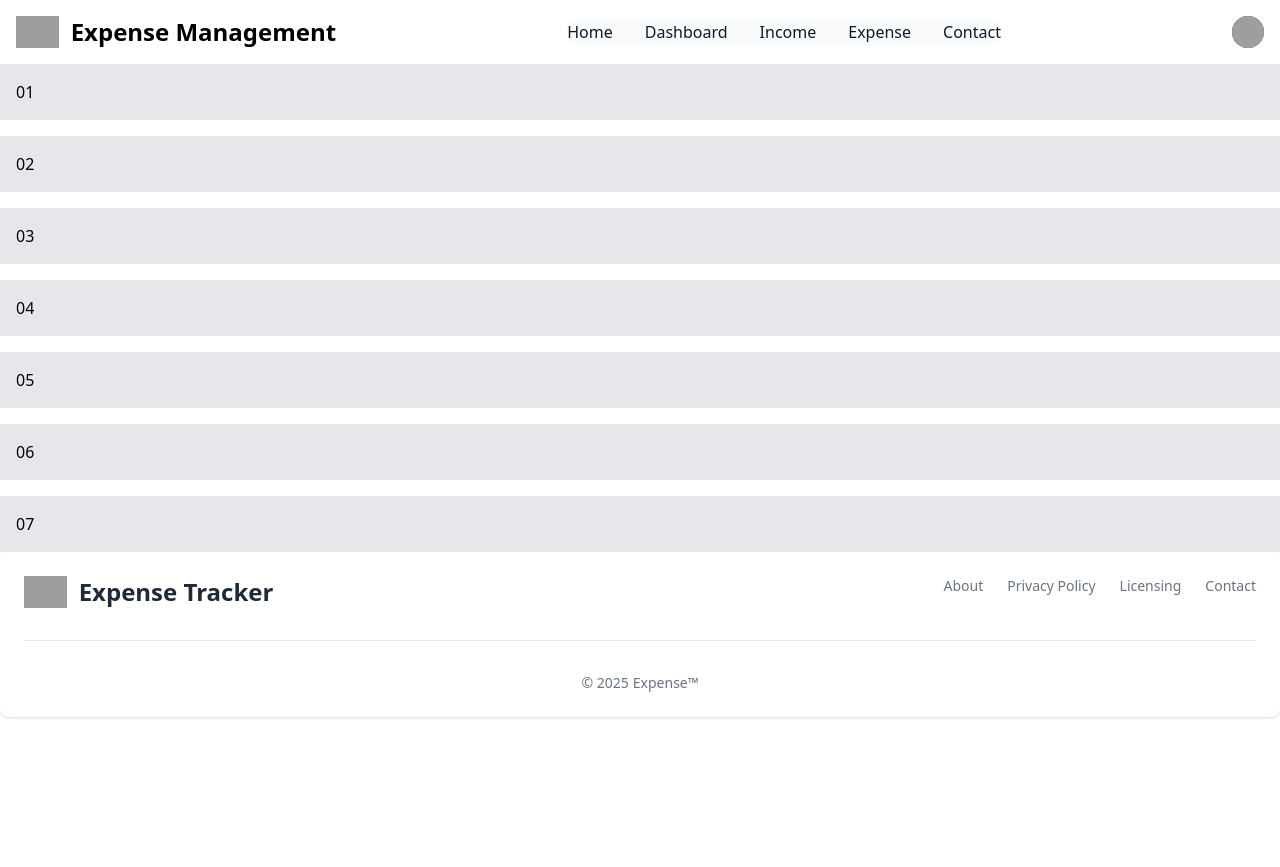
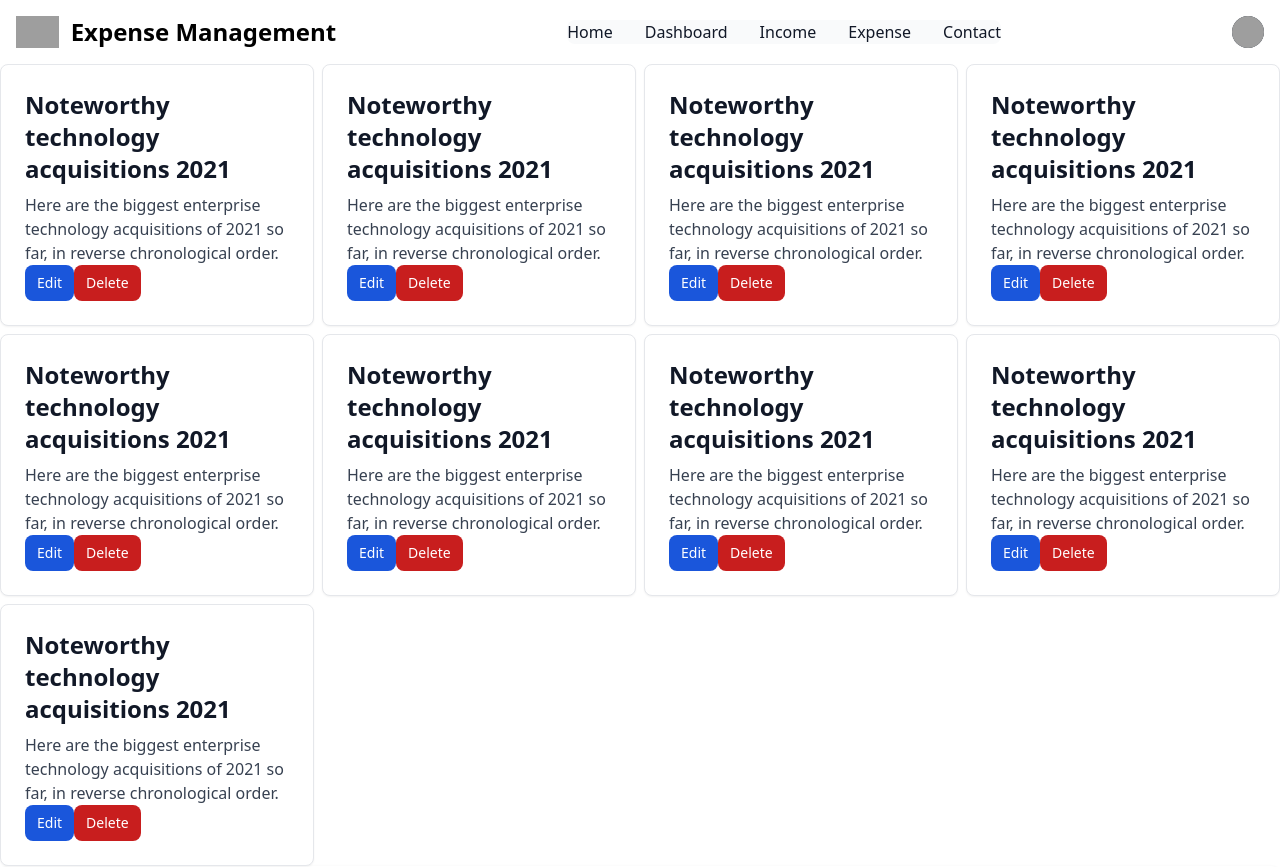
Before and after one commit to Pallabis52/Enterprise-Expense-Management-System, a React (Vite) app in the folder EXPENSE_FRONTENT/: page /expense in a window 1280 px wide. Shown: the top 867 px of the page. Before the commit the page ends 800 px from the top, so only its background shows below. Built offline with nearby package versions, Linux system fonts and the light colour scheme; grey boxes are pictures that could not be loaded.

Commit message:
modify somthing

```diff
--- a/EXPENSE_FRONTENT/src/components/Expense/Expense.jsx
+++ b/EXPENSE_FRONTENT/src/components/Expense/Expense.jsx
@@ -1,265 +1,247 @@
-// // "use client";
+// "use client";
 
-// // import FooterComponent from "../Footer/Footer";
-// // import Header from "../Header/Header";
+// import FooterComponent from "../Footer/Footer";
+// import Header from "../Header/Header";
 
 
 
 
-// // export default function Expense() {
-// //   return (
-// //     <>
-// //       <h1>Expense Page</h1>
-// //     </>
-// //   );
-// // }
-
-// const Expense = () => {
+// export default function Expense() {
 //   return (
-//     <div className="grid grid-cols-4 gap-2">
-//       <div className="bg-orange-500">
-//         <div className="max-w-sm p-6 bg-white border border-gray-200 rounded-lg shadow-sm dark:bg-gray-800 dark:border-gray-700">
-//           <a href="#">
-//             <h5 className="mb-2 text-2xl font-bold tracking-tight text-gray-900 dark:text-white">
-//               Noteworthy technology acquisitions 2021
-//             </h5>
-//           </a>
-//           <p className="mb-3 font-normal text-gray-700 dark:text-gray-400">
-//             Here are the biggest enterprise technology acquisitions of 2021 so
-//             far, in reverse chronological order.
-//           </p>
-//           <a
-//             href="#"
-//             className="inline-flex items-center px-3 py-2 text-sm font-medium text-center text-white bg-blue-700 rounded-lg hover:bg-blue-800 focus:ring-4 focus:outline-none focus:ring-blue-300 dark:bg-blue-600 dark:hover:bg-blue-700 dark:focus:ring-blue-800"
-//           >
-//             Edit
-//           </a>
-//           <a
-//             href="#"
-//             className="inline-flex items-center px-3 py-2 text-sm font-medium text-center text-white bg-red-700 rounded-lg hover:bg-red-800 focus:ring-4 focus:outline-none focus:ring-blue-300 dark:bg-red-600 dark:hover:bg-red-700 dark:focus:ring-red-800 gap-4"
-//           >
-//             Delete
-//           </a>
-//         </div>
-//       </div>
-//       <div className="bg-blue-500">
-//         <div className="max-w-sm p-6 bg-white border border-gray-200 rounded-lg shadow-sm dark:bg-gray-800 dark:border-gray-700">
-//           <a href="#">
-//             <h5 className="mb-2 text-2xl font-bold tracking-tight text-gray-900 dark:text-white">
-//               Noteworthy technology acquisitions 2021
-//             </h5>
-//           </a>
-//           <p className="mb-3 font-normal text-gray-700 dark:text-gray-400">
-//             Here are the biggest enterprise technology acquisitions of 2021 so
-//             far, in reverse chronological order.
-//           </p>
-//           <a
-//             href="#"
-//             className="inline-flex items-center px-3 py-2 text-sm font-medium text-center text-white bg-blue-700 rounded-lg hover:bg-blue-800 focus:ring-4 focus:outline-none focus:ring-blue-300 dark:bg-blue-600 dark:hover:bg-blue-700 dark:focus:ring-blue-800"
-//           >
-//             Edit
-//           </a>
-//           <a
-//             href="#"
-//             className="inline-flex items-center px-3 py-2 text-sm font-medium text-center text-white bg-red-700 rounded-lg hover:bg-red-800 focus:ring-4 focus:outline-none focus:ring-blue-300 dark:bg-red-600 dark:hover:bg-red-700 dark:focus:ring-red-800 gap-4"
-//           >
-//             Delete
-//           </a>
-//         </div>
-//       </div>
-//       <div className="bg-red-500">
-//         <div className="max-w-sm p-6 bg-white border border-gray-200 rounded-lg shadow-sm dark:bg-gray-800 dark:border-gray-700">
-//           <a href="#">
-//             <h5 className="mb-2 text-2xl font-bold tracking-tight text-gray-900 dark:text-white">
-//               Noteworthy technology acquisitions 2021
-//             </h5>
-//           </a>
-//           <p className="mb-3 font-normal text-gray-700 dark:text-gray-400">
-//             Here are the biggest enterprise technology acquisitions of 2021 so
-//             far, in reverse chronological order.
-//           </p>
-//           <a
-//             href="#"
-//             className="inline-flex items-center px-3 py-2 text-sm font-medium text-center text-white bg-blue-700 rounded-lg hover:bg-blue-800 focus:ring-4 focus:outline-none focus:ring-blue-300 dark:bg-blue-600 dark:hover:bg-blue-700 dark:focus:ring-blue-800"
-//           >
-//             Edit
-//           </a>
-//           <a
-//             href="#"
-//             className="inline-flex items-center px-3 py-2 text-sm font-medium text-center text-white bg-red-700 rounded-lg hover:bg-red-800 focus:ring-4 focus:outline-none focus:ring-blue-300 dark:bg-red-600 dark:hover:bg-red-700 dark:focus:ring-red-800 gap-4"
-//           >
-//             Delete
-//           </a>
-//         </div>
-//       </div>
-//       <div className="bg-red-500">
-//         <div className="max-w-sm p-6 bg-white border border-gray-200 rounded-lg shadow-sm dark:bg-gray-800 dark:border-gray-700">
-//           <a href="#">
-//             <h5 className="mb-2 text-2xl font-bold tracking-tight text-gray-900 dark:text-white">
-//               Noteworthy technology acquisitions 2021
-//             </h5>
-//           </a>
-//           <p className="mb-3 font-normal text-gray-700 dark:text-gray-400">
-//             Here are the biggest enterprise technology acquisitions of 2021 so
-//             far, in reverse chronological order.
-//           </p>
-//           <a
-//             href="#"
-//             className="inline-flex items-center px-3 py-2 text-sm font-medium text-center text-white bg-blue-700 rounded-lg hover:bg-blue-800 focus:ring-4 focus:outline-none focus:ring-blue-300 dark:bg-blue-600 dark:hover:bg-blue-700 dark:focus:ring-blue-800"
-//           >
-//             Edit
-//           </a>
-//           <a
-//             href="#"
-//             className="inline-flex items-center px-3 py-2 text-sm font-medium text-center text-white bg-red-700 rounded-lg hover:bg-red-800 focus:ring-4 focus:outline-none focus:ring-blue-300 dark:bg-red-600 dark:hover:bg-red-700 dark:focus:ring-red-800 gap-4"
-//           >
-//             Delete
-//           </a>
-//         </div>
-//       </div>
-//       <div className="bg-red-500">
-//         <div className="max-w-sm p-6 bg-white border border-gray-200 rounded-lg shadow-sm dark:bg-gray-800 dark:border-gray-700">
-//           <a href="#">
-//             <h5 className="mb-2 text-2xl font-bold tracking-tight text-gray-900 dark:text-white">
-//               Noteworthy technology acquisitions 2021
-//             </h5>
-//           </a>
-//           <p className="mb-3 font-normal text-gray-700 dark:text-gray-400">
-//             Here are the biggest enterprise technology acquisitions of 2021 so
-//             far, in reverse chronological order.
-//           </p>
-//           <a
-//             href="#"
-//             className="inline-flex items-center px-3 py-2 text-sm font-medium text-center text-white bg-blue-700 rounded-lg hover:bg-blue-800 focus:ring-4 focus:outline-none focus:ring-blue-300 dark:bg-blue-600 dark:hover:bg-blue-700 dark:focus:ring-blue-800"
-//           >
-//             Edit
-//           </a>
-//           <a
-//             href="#"
-//             className="inline-flex items-center px-3 py-2 text-sm font-medium text-center text-white bg-red-700 rounded-lg hover:bg-red-800 focus:ring-4 focus:outline-none focus:ring-blue-300 dark:bg-red-600 dark:hover:bg-red-700 dark:focus:ring-red-800 gap-4"
-//           >
-//             Delete
-//           </a>
-//         </div>
-//       </div>
-//       <div className="bg-red-500">
-//         <div className="max-w-sm p-6 bg-white border border-gray-200 rounded-lg shadow-sm dark:bg-gray-800 dark:border-gray-700">
-//           <a href="#">
-//             <h5 className="mb-2 text-2xl font-bold tracking-tight text-gray-900 dark:text-white">
-//               Noteworthy technology acquisitions 2021
-//             </h5>
-//           </a>
-//           <p className="mb-3 font-normal text-gray-700 dark:text-gray-400">
-//             Here are the biggest enterprise technology acquisitions of 2021 so
-//             far, in reverse chronological order.
-//           </p>
-//           <a
-//             href="#"
-//             className="inline-flex items-center px-3 py-2 text-sm font-medium text-center text-white bg-blue-700 rounded-lg hover:bg-blue-800 focus:ring-4 focus:outline-none focus:ring-blue-300 dark:bg-blue-600 dark:hover:bg-blue-700 dark:focus:ring-blue-800"
-//           >
-//             Edit
-//           </a>
-//           <a
-//             href="#"
-//             className="inline-flex items-center px-3 py-2 text-sm font-medium text-center text-white bg-red-700 rounded-lg hover:bg-red-800 focus:ring-4 focus:outline-none focus:ring-blue-300 dark:bg-red-600 dark:hover:bg-red-700 dark:focus:ring-red-800 gap-4"
-//           >
-//             Delete
-//           </a>
-//         </div>
-//       </div>
-//       <div className="bg-red-500">
-//         <div className="max-w-sm p-6 bg-white border border-gray-200 rounded-lg shadow-sm dark:bg-gray-800 dark:border-gray-700">
-//           <a href="#">
-//             <h5 className="mb-2 text-2xl font-bold tracking-tight text-gray-900 dark:text-white">
-//               Noteworthy technology acquisitions 2021
-//             </h5>
-//           </a>
-//           <p className="mb-3 font-normal text-gray-700 dark:text-gray-400">
-//             Here are the biggest enterprise technology acquisitions of 2021 so
-//             far, in reverse chronological order.
-//           </p>
-//           <a
-//             href="#"
-//             className="inline-flex items-center px-3 py-2 text-sm font-medium text-center text-white bg-blue-700 rounded-lg hover:bg-blue-800 focus:ring-4 focus:outline-none focus:ring-blue-300 dark:bg-blue-600 dark:hover:bg-blue-700 dark:focus:ring-blue-800"
-//           >
-//             Edit
-//           </a>
-//           <a
-//             href="#"
-//             className="inline-flex items-center px-3 py-2 text-sm font-medium text-center text-white bg-red-700 rounded-lg hover:bg-red-800 focus:ring-4 focus:outline-none focus:ring-blue-300 dark:bg-red-600 dark:hover:bg-red-700 dark:focus:ring-red-800 gap-4"
-//           >
-//             Delete
-//           </a>
-//         </div>
-//       </div>
-//       <div className="bg-red-500">
-//         <div className="max-w-sm p-6 bg-white border border-gray-200 rounded-lg shadow-sm dark:bg-gray-800 dark:border-gray-700">
-//           <a href="#">
-//             <h5 className="mb-2 text-2xl font-bold tracking-tight text-gray-900 dark:text-white">
-//               Noteworthy technology acquisitions 2021
-//             </h5>
-//           </a>
-//           <p className="mb-3 font-normal text-gray-700 dark:text-gray-400">
-//             Here are the biggest enterprise technology acquisitions of 2021 so
-//             far, in reverse chronological order.
-//           </p>
-//           <a
-//             href="#"
-//             className="inline-flex items-center px-3 py-2 text-sm font-medium text-center text-white bg-blue-700 rounded-lg hover:bg-blue-800 focus:ring-4 focus:outline-none focus:ring-blue-300 dark:bg-blue-600 dark:hover:bg-blue-700 dark:focus:ring-blue-800"
-//           >
-//             Edit
-//           </a>
-//           <a
-//             href="#"
-//             className="inline-flex items-center px-3 py-2 text-sm font-medium text-center text-white bg-red-700 rounded-lg hover:bg-red-800 focus:ring-4 focus:outline-none focus:ring-blue-300 dark:bg-red-600 dark:hover:bg-red-700 dark:focus:ring-red-800 gap-4"
-//           >
-//             Delete
-//           </a>
-//         </div>
-//       </div>
-//       <div className="bg-red-500">
-//         <div className="max-w-sm p-6 bg-white border border-gray-200 rounded-lg shadow-sm dark:bg-gray-800 dark:border-gray-700">
-//           <a href="#">
-//             <h5 className="mb-2 text-2xl font-bold tracking-tight text-gray-900 dark:text-white">
-//               Noteworthy technology acquisitions 2021
-//             </h5>
-//           </a>
-//           <p className="mb-3 font-normal text-gray-700 dark:text-gray-400">
-//             Here are the biggest enterprise technology acquisitions of 2021 so
-//             far, in reverse chronological order.
-//           </p>
-//           <a
-//             href="#"
-//             className="inline-flex items-center px-3 py-2 text-sm font-medium text-center text-white bg-blue-700 rounded-lg hover:bg-blue-800 focus:ring-4 focus:outline-none focus:ring-blue-300 dark:bg-blue-600 dark:hover:bg-blue-700 dark:focus:ring-blue-800"
-//           >
-//             Edit
-//           </a>
-//           <a
-//             href="#"
-//             className="inline-flex items-center px-3 py-2 text-sm font-medium text-center text-white bg-red-700 rounded-lg hover:bg-red-800 focus:ring-4 focus:outline-none focus:ring-blue-300 dark:bg-red-600 dark:hover:bg-red-700 dark:focus:ring-red-800 gap-4"
-//           >
-//             Delete
-//           </a>
-//         </div>
-//       </div>
-//     </div>
+//     <>
+//       <h1>Expense Page</h1>
+//     </>
 //   );
-// };
-
-// export default Expense;
-
-
+// }
 
 const Expense = () => {
   return (
-    <div className="grid grid-cols-3 gap-4">
-      <div className="bg-gray-200 p-4">01</div>
-      <div className="bg-gray-200 p-4">02</div>
-      <div className="bg-gray-200 p-4">03</div>
-      <div className="col-span-2 bg-gray-200 p-4">04</div>
-      <div className="bg-gray-200 p-4">05</div>
-      <div className="bg-gray-200 p-4">06</div>
-      <div className="col-span-2 bg-gray-200 p-4">07</div>
+    <div className="grid grid-cols-4 gap-2">
+      <div className="bg-orange-500">
+        <div className="max-w-sm p-6 bg-white border border-gray-200 rounded-lg shadow-sm dark:bg-gray-800 dark:border-gray-700">
+          <a href="#">
+            <h5 className="mb-2 text-2xl font-bold tracking-tight text-gray-900 dark:text-white">
+              Noteworthy technology acquisitions 2021
+            </h5>
+          </a>
+          <p className="mb-3 font-normal text-gray-700 dark:text-gray-400">
+            Here are the biggest enterprise technology acquisitions of 2021 so
+            far, in reverse chronological order.
+          </p>
+          <a
+            href="#"
+            className="inline-flex items-center px-3 py-2 text-sm font-medium text-center text-white bg-blue-700 rounded-lg hover:bg-blue-800 focus:ring-4 focus:outline-none focus:ring-blue-300 dark:bg-blue-600 dark:hover:bg-blue-700 dark:focus:ring-blue-800"
+          >
+            Edit
+          </a>
+          <a
+            href="#"
+            className="inline-flex items-center px-3 py-2 text-sm font-medium text-center text-white bg-red-700 rounded-lg hover:bg-red-800 focus:ring-4 focus:outline-none focus:ring-blue-300 dark:bg-red-600 dark:hover:bg-red-700 dark:focus:ring-red-800 gap-4"
+          >
+            Delete
+          </a>
+        </div>
+      </div>
+      <div className="bg-blue-500">
+        <div className="max-w-sm p-6 bg-white border border-gray-200 rounded-lg shadow-sm dark:bg-gray-800 dark:border-gray-700">
+          <a href="#">
+            <h5 className="mb-2 text-2xl font-bold tracking-tight text-gray-900 dark:text-white">
+              Noteworthy technology acquisitions 2021
+            </h5>
+          </a>
+          <p className="mb-3 font-normal text-gray-700 dark:text-gray-400">
+            Here are the biggest enterprise technology acquisitions of 2021 so
+            far, in reverse chronological order.
+          </p>
+          <a
+            href="#"
+            className="inline-flex items-center px-3 py-2 text-sm font-medium text-center text-white bg-blue-700 rounded-lg hover:bg-blue-800 focus:ring-4 focus:outline-none focus:ring-blue-300 dark:bg-blue-600 dark:hover:bg-blue-700 dark:focus:ring-blue-800"
+          >
+            Edit
+          </a>
+          <a
+            href="#"
+            className="inline-flex items-center px-3 py-2 text-sm font-medium text-center text-white bg-red-700 rounded-lg hover:bg-red-800 focus:ring-4 focus:outline-none focus:ring-blue-300 dark:bg-red-600 dark:hover:bg-red-700 dark:focus:ring-red-800 gap-4"
+          >
+            Delete
+          </a>
+        </div>
+      </div>
+      <div className="bg-red-500">
+        <div className="max-w-sm p-6 bg-white border border-gray-200 rounded-lg shadow-sm dark:bg-gray-800 dark:border-gray-700">
+          <a href="#">
+            <h5 className="mb-2 text-2xl font-bold tracking-tight text-gray-900 dark:text-white">
+              Noteworthy technology acquisitions 2021
+            </h5>
+          </a>
+          <p className="mb-3 font-normal text-gray-700 dark:text-gray-400">
+            Here are the biggest enterprise technology acquisitions of 2021 so
+            far, in reverse chronological order.
+          </p>
+          <a
+            href="#"
+            className="inline-flex items-center px-3 py-2 text-sm font-medium text-center text-white bg-blue-700 rounded-lg hover:bg-blue-800 focus:ring-4 focus:outline-none focus:ring-blue-300 dark:bg-blue-600 dark:hover:bg-blue-700 dark:focus:ring-blue-800"
+          >
+            Edit
+          </a>
+          <a
+            href="#"
+            className="inline-flex items-center px-3 py-2 text-sm font-medium text-center text-white bg-red-700 rounded-lg hover:bg-red-800 focus:ring-4 focus:outline-none focus:ring-blue-300 dark:bg-red-600 dark:hover:bg-red-700 dark:focus:ring-red-800 gap-4"
+          >
+            Delete
+          </a>
+        </div>
+      </div>
+      <div className="bg-red-500">
+        <div className="max-w-sm p-6 bg-white border border-gray-200 rounded-lg shadow-sm dark:bg-gray-800 dark:border-gray-700">
+          <a href="#">
+            <h5 className="mb-2 text-2xl font-bold tracking-tight text-gray-900 dark:text-white">
+              Noteworthy technology acquisitions 2021
+            </h5>
+          </a>
+          <p className="mb-3 font-normal text-gray-700 dark:text-gray-400">
+            Here are the biggest enterprise technology acquisitions of 2021 so
+            far, in reverse chronological order.
+          </p>
+          <a
+            href="#"
+            className="inline-flex items-center px-3 py-2 text-sm font-medium text-center text-white bg-blue-700 rounded-lg hover:bg-blue-800 focus:ring-4 focus:outline-none focus:ring-blue-300 dark:bg-blue-600 dark:hover:bg-blue-700 dark:focus:ring-blue-800"
+          >
+            Edit
+          </a>
+          <a
+            href="#"
+            className="inline-flex items-center px-3 py-2 text-sm font-medium text-center text-white bg-red-700 rounded-lg hover:bg-red-800 focus:ring-4 focus:outline-none focus:ring-blue-300 dark:bg-red-600 dark:hover:bg-red-700 dark:focus:ring-red-800 gap-4"
+          >
+            Delete
+          </a>
+        </div>
+      </div>
+      <div className="bg-red-500">
+        <div className="max-w-sm p-6 bg-white border border-gray-200 rounded-lg shadow-sm dark:bg-gray-800 dark:border-gray-700">
+          <a href="#">
+            <h5 className="mb-2 text-2xl font-bold tracking-tight text-gray-900 dark:text-white">
+              Noteworthy technology acquisitions 2021
+            </h5>
+          </a>
+          <p className="mb-3 font-normal text-gray-700 dark:text-gray-400">
+            Here are the biggest enterprise technology acquisitions of 2021 so
+            far, in reverse chronological order.
+          </p>
+          <a
+            href="#"
+            className="inline-flex items-center px-3 py-2 text-sm font-medium text-center text-white bg-blue-700 rounded-lg hover:bg-blue-800 focus:ring-4 focus:outline-none focus:ring-blue-300 dark:bg-blue-600 dark:hover:bg-blue-700 dark:focus:ring-blue-800"
+          >
+            Edit
+          </a>
+          <a
+            href="#"
+            className="inline-flex items-center px-3 py-2 text-sm font-medium text-center text-white bg-red-700 rounded-lg hover:bg-red-800 focus:ring-4 focus:outline-none focus:ring-blue-300 dark:bg-red-600 dark:hover:bg-red-700 dark:focus:ring-red-800 gap-4"
+          >
+            Delete
+          </a>
+        </div>
+      </div>
+      <div className="bg-red-500">
+        <div className="max-w-sm p-6 bg-white border border-gray-200 rounded-lg shadow-sm dark:bg-gray-800 dark:border-gray-700">
+          <a href="#">
+            <h5 className="mb-2 text-2xl font-bold tracking-tight text-gray-900 dark:text-white">
+              Noteworthy technology acquisitions 2021
+            </h5>
+          </a>
+          <p className="mb-3 font-normal text-gray-700 dark:text-gray-400">
+            Here are the biggest enterprise technology acquisitions of 2021 so
+            far, in reverse chronological order.
+          </p>
+          <a
+            href="#"
+            className="inline-flex items-center px-3 py-2 text-sm font-medium text-center text-white bg-blue-700 rounded-lg hover:bg-blue-800 focus:ring-4 focus:outline-none focus:ring-blue-300 dark:bg-blue-600 dark:hover:bg-blue-700 dark:focus:ring-blue-800"
+          >
+            Edit
+          </a>
+          <a
+            href="#"
+            className="inline-flex items-center px-3 py-2 text-sm font-medium text-center text-white bg-red-700 rounded-lg hover:bg-red-800 focus:ring-4 focus:outline-none focus:ring-blue-300 dark:bg-red-600 dark:hover:bg-red-700 dark:focus:ring-red-800 gap-4"
+          >
+            Delete
+          </a>
+        </div>
+      </div>
+      <div className="bg-red-500">
+        <div className="max-w-sm p-6 bg-white border border-gray-200 rounded-lg shadow-sm dark:bg-gray-800 dark:border-gray-700">
+          <a href="#">
+            <h5 className="mb-2 text-2xl font-bold tracking-tight text-gray-900 dark:text-white">
+              Noteworthy technology acquisitions 2021
+            </h5>
+          </a>
+          <p className="mb-3 font-normal text-gray-700 dark:text-gray-400">
+            Here are the biggest enterprise technology acquisitions of 2021 so
+            far, in reverse chronological order.
+          </p>
+          <a
+            href="#"
+            className="inline-flex items-center px-3 py-2 text-sm font-medium text-center text-white bg-blue-700 rounded-lg hover:bg-blue-800 focus:ring-4 focus:outline-none focus:ring-blue-300 dark:bg-blue-600 dark:hover:bg-blue-700 dark:focus:ring-blue-800"
+          >
+            Edit
+          </a>
+          <a
+            href="#"
+            className="inline-flex items-center px-3 py-2 text-sm font-medium text-center text-white bg-red-700 rounded-lg hover:bg-red-800 focus:ring-4 focus:outline-none focus:ring-blue-300 dark:bg-red-600 dark:hover:bg-red-700 dark:focus:ring-red-800 gap-4"
+          >
+            Delete
+          </a>
+        </div>
+      </div>
+      <div className="bg-red-500">
+        <div className="max-w-sm p-6 bg-white border border-gray-200 rounded-lg shadow-sm dark:bg-gray-800 dark:border-gray-700">
+          <a href="#">
+            <h5 className="mb-2 text-2xl font-bold tracking-tight text-gray-900 dark:text-white">
+              Noteworthy technology acquisitions 2021
+            </h5>
+          </a>
+          <p className="mb-3 font-normal text-gray-700 dark:text-gray-400">
+            Here are the biggest enterprise technology acquisitions of 2021 so
+            far, in reverse chronological order.
+          </p>
+          <a
+            href="#"
+            className="inline-flex items-center px-3 py-2 text-sm font-medium text-center text-white bg-blue-700 rounded-lg hover:bg-blue-800 focus:ring-4 focus:outline-none focus:ring-blue-300 dark:bg-blue-600 dark:hover:bg-blue-700 dark:focus:ring-blue-800"
+          >
+            Edit
+          </a>
+          <a
+            href="#"
+            className="inline-flex items-center px-3 py-2 text-sm font-medium text-center text-white bg-red-700 rounded-lg hover:bg-red-800 focus:ring-4 focus:outline-none focus:ring-blue-300 dark:bg-red-600 dark:hover:bg-red-700 dark:focus:ring-red-800 gap-4"
+          >
+            Delete
+          </a>
+        </div>
+      </div>
+      <div className="bg-red-500">
+        <div className="max-w-sm p-6 bg-white border border-gray-200 rounded-lg shadow-sm dark:bg-gray-800 dark:border-gray-700">
+          <a href="#">
+            <h5 className="mb-2 text-2xl font-bold tracking-tight text-gray-900 dark:text-white">
+              Noteworthy technology acquisitions 2021
+            </h5>
+          </a>
+          <p className="mb-3 font-normal text-gray-700 dark:text-gray-400">
+            Here are the biggest enterprise technology acquisitions of 2021 so
+            far, in reverse chronological order.
+          </p>
+          <a
+            href="#"
+            className="inline-flex items-center px-3 py-2 text-sm font-medium text-center text-white bg-blue-700 rounded-lg hover:bg-blue-800 focus:ring-4 focus:outline-none focus:ring-blue-300 dark:bg-blue-600 dark:hover:bg-blue-700 dark:focus:ring-blue-800"
+          >
+            Edit
+          </a>
+          <a
+            href="#"
+            className="inline-flex items-center px-3 py-2 text-sm font-medium text-center text-white bg-red-700 rounded-lg hover:bg-red-800 focus:ring-4 focus:outline-none focus:ring-blue-300 dark:bg-red-600 dark:hover:bg-red-700 dark:focus:ring-red-800 gap-4"
+          >
+            Delete
+          </a>
+        </div>
+      </div>
     </div>
   );
 };
```
